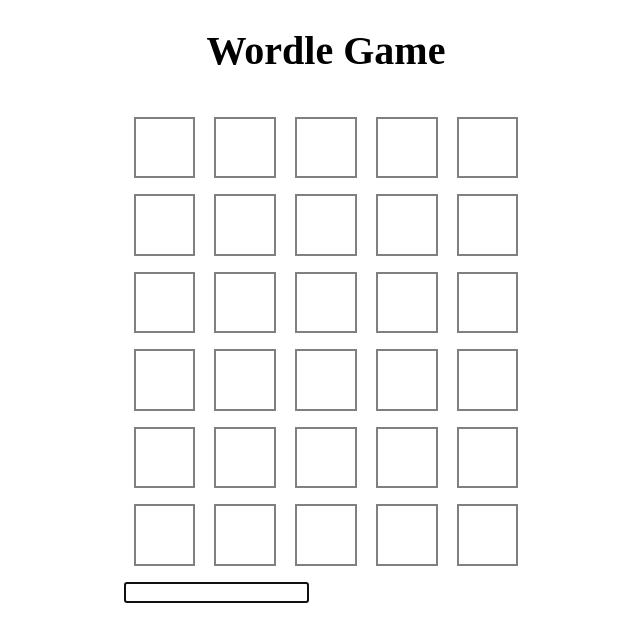
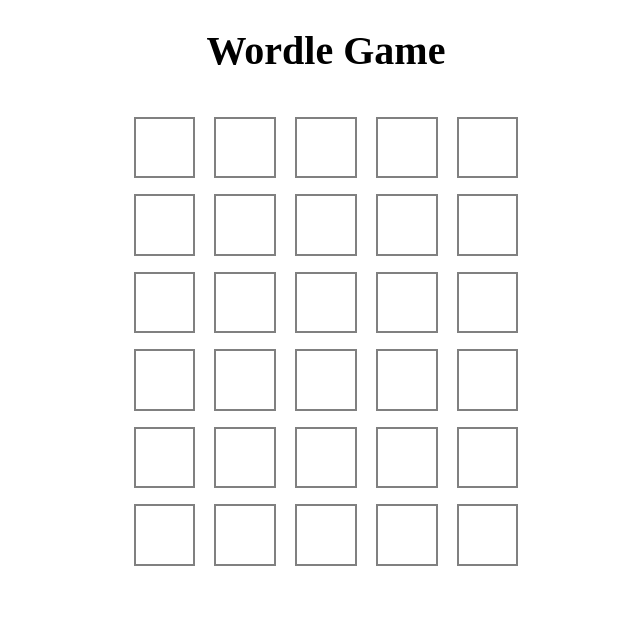
Before and after one commit to ghislaingirardeau/wordle-game, a Vue app: page / in a window 1280 px wide. Shown: the top 642 px of the page, without its empty margins (314-954 px from the left). Built offline with nearby package versions, Linux system fonts and the light colour scheme.

Commit message:
fix: input focus lost when click on new game

```diff
--- a/src/App.vue
+++ b/src/App.vue
@@ -15,17 +15,13 @@ const randomWord = computed(() => {
   console.log(random);
   return random;
 });
-
-function restart() {
-  numberOfGamePlayed.value++;
-}
 </script>
 
 <template>
   <wordle-board
     :key="numberOfGamePlayed"
     :wordOfTheDay="randomWord"
-    @restart-game="restart"
+    @restart-game="numberOfGamePlayed++"
   />
 </template>
 
--- a/src/components/GuessInput.vue
+++ b/src/components/GuessInput.vue
@@ -54,7 +54,6 @@ function onSubmit(event: Event) {
 
 function reFocusOnBlur(event: Event) {
   // pour ne pas perdre le focus sur le bouton
-  console.log("lose focus");
   const input = event.target as HTMLInputElement;
   input.focus();
 }
@@ -72,6 +71,11 @@ function wordToDisplayInLetter(guessAttempt: number) {
   // pour les prochains mots, tu les laisse vide
   return "";
 }
+
+const input = ref<HTMLInputElement | null>(null);
+onMounted(() => {
+  input.value?.focus();
+});
 </script>
 
 <template>
@@ -83,6 +87,7 @@ function wordToDisplayInLetter(guessAttempt: number) {
     />
 
     <input
+      ref="input"
       type="text"
       v-model="formattedGuessInProcess"
       :maxlength="WORD_SIZE"
@@ -95,7 +100,7 @@ function wordToDisplayInLetter(guessAttempt: number) {
 </template>
 
 <style scoped lang="css">
-/* input {
+input {
   position: fixed;
   top: 0px;
   opacity: 0;
@@ -111,5 +116,5 @@ input:disabled {
   border: none;
   color: white;
   background-color: white;
-} */
+}
 </style>
--- a/src/components/WordleBoard.vue
+++ b/src/components/WordleBoard.vue
@@ -35,7 +35,7 @@ function onSubmitGuess(guess: string) {
 
 function startNewGame(event: Event) {
   guessSubmited.value = [];
-  // emit("restart-game");
+  emit("restart-game");
 }
 </script>
 
```
